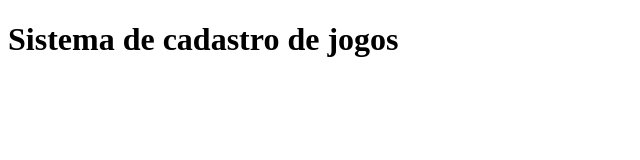
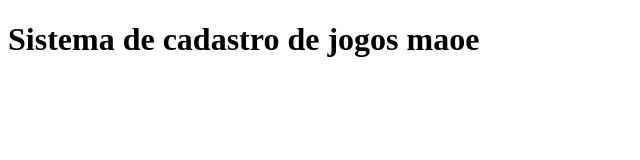
Before and after one commit to AlexAlbert-Dev/sistema-de-cadastro, a plain HTML site: page index.html in a window 1280 px wide. Shown: the whole page, without its empty margins (0-640 px from the left). Drawn offline with Linux system fonts and the light colour scheme.

Commit message:
Testando se o maoe existe somente no app.js ou no index tbm

```diff
--- a/app.js
+++ b/app.js
@@ -1,2 +1,3 @@
 console.log("Rodando o sistema de gerenciamento de jogos")
 console.log("aplicação está se conectando ao banco de dados")
+console.log("maoe")
--- a/index.html
+++ b/index.html
@@ -7,7 +7,7 @@
     <title>Meus jogos</title>
 </head>
 <body>
-    <h1>Sistema de cadastro de jogos</h1>
+    <h1>Sistema de cadastro de jogos maoe</h1>
     <script src="app.js"></script>
 </body>
 </html>
```
